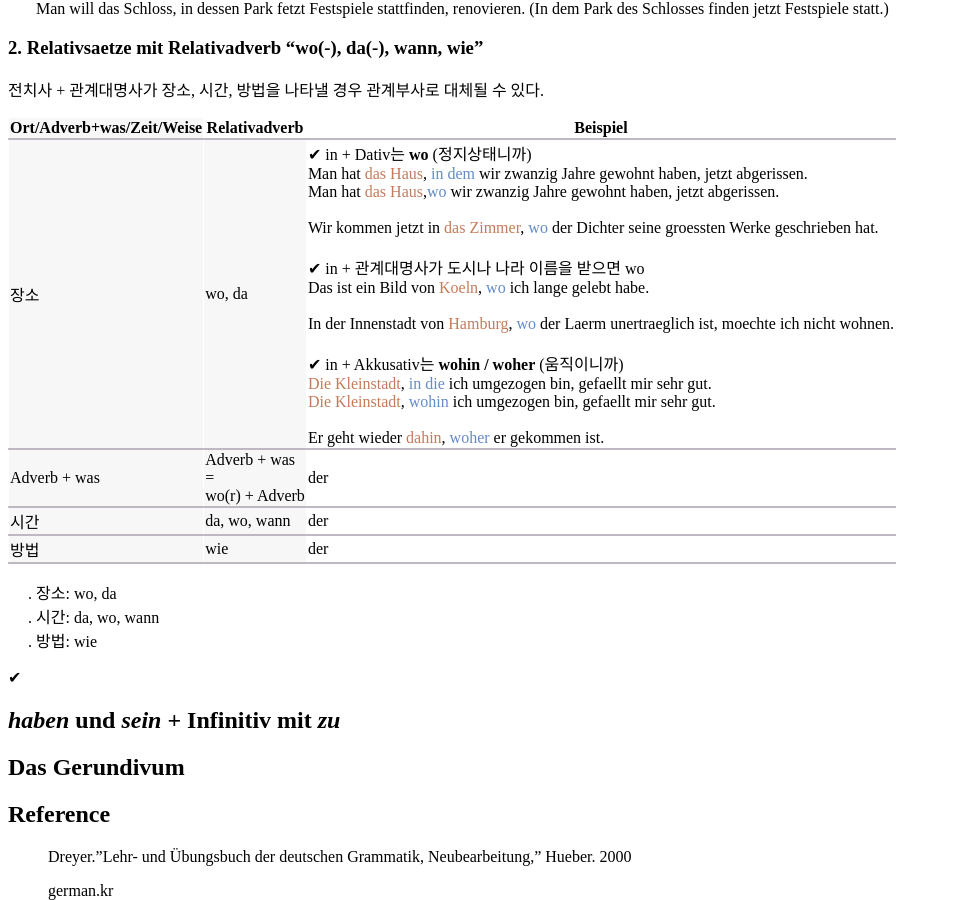
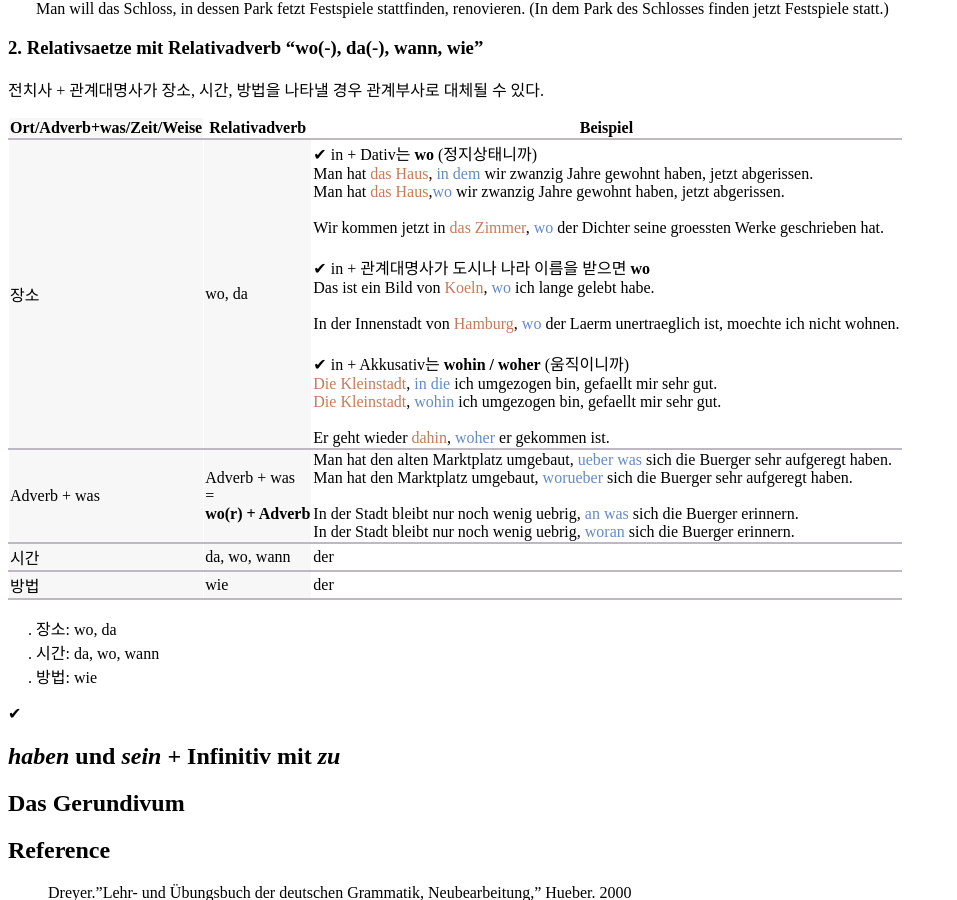
Before and after one commit to finddme/finddme.github.io, a Jekyll site: the page built from _posts/2021-01-24-DeutschGrammtik.md, in a window 1280 px wide and 900 px high, scrolled down 17584 px. Shown: the whole window, without its empty margins (0-957 px from the left). Built offline with Jekyll 4.4.1, drawn with Linux system fonts in a browser that asks for light colours.

Commit message:
Update 2021-01-24-DeutschGrammtik.md

```diff
--- a/_posts/2021-01-24-DeutschGrammtik.md
+++ b/_posts/2021-01-24-DeutschGrammtik.md
@@ -1400,8 +1400,8 @@ e.g. Einige Haeuser, *fuer die* die Nachbarn gekaempft haben, sollen erhalten bl
    <body>
      <table style="border-collapse:collapse">
        <tr><th class="line4" bgcolor="#F8F7F9">Ort/Adverb+was/Zeit/Weise</th><th class="line2">Relativadverb</th><th class="line2">Beispiel</th></tr>
-       <tr><td class= "line4">장소</td><td class= "line4">wo, da</td><td class= "line2">&#10004; in + Dativ는 <strong>wo</strong> (정지상태니까)<br>Man hat <span style="color:#C57B59">das Haus</span>, <span style="color:#648BC6">in dem</span> wir zwanzig Jahre gewohnt haben, jetzt abgerissen.<br>Man hat <span style="color:#C57B59">das Haus</span>,<span style="color:#648BC6">wo</span> wir zwanzig Jahre gewohnt haben, jetzt abgerissen.<br><br>Wir kommen jetzt in <span style="color:#C57B59">das Zimmer</span>, <span style="color:#648BC6">wo</span> der Dichter seine groessten Werke geschrieben hat.<br><br>&#10004; in + 관계대명사가 도시나 나라 이름을 받으면 wo<br>Das ist ein Bild von <span style="color:#C57B59">Koeln</span>, <span style="color:#648BC6">wo</span> ich lange gelebt habe.<br><br>In der Innenstadt von <span style="color:#C57B59">Hamburg</span>, <span style="color:#648BC6">wo</span> der Laerm unertraeglich ist, moechte ich nicht wohnen.<br><br>&#10004; in + Akkusativ는 <strong>wohin / woher</strong> (움직이니까)<br><span style="color:#C57B59">Die Kleinstadt</span>, <span style="color:#648BC6">in die</span> ich umgezogen bin, gefaellt mir sehr gut.<br><span style="color:#C57B59">Die Kleinstadt</span>, <span style="color:#648BC6">wohin</span> ich umgezogen bin, gefaellt mir sehr gut.<br><br>Er geht wieder <span style="color:#C57B59">dahin</span>, <span style="color:#648BC6">woher</span> er gekommen ist.</td></tr>
-       <tr><td class= "line4">Adverb + was</td><td class= "line4">Adverb + was <br>  =  <br> wo(r) + Adverb</td><td class= "line2">der</td></tr>
+       <tr><td class= "line4">장소</td><td class= "line4">wo, da</td><td class= "line2">&#10004; in + Dativ는 <strong>wo</strong> (정지상태니까)<br>Man hat <span style="color:#C57B59">das Haus</span>, <span style="color:#648BC6">in dem</span> wir zwanzig Jahre gewohnt haben, jetzt abgerissen.<br>Man hat <span style="color:#C57B59">das Haus</span>,<span style="color:#648BC6">wo</span> wir zwanzig Jahre gewohnt haben, jetzt abgerissen.<br><br>Wir kommen jetzt in <span style="color:#C57B59">das Zimmer</span>, <span style="color:#648BC6">wo</span> der Dichter seine groessten Werke geschrieben hat.<br><br>&#10004; in + 관계대명사가 도시나 나라 이름을 받으면 <strong>wo</strong><br>Das ist ein Bild von <span style="color:#C57B59">Koeln</span>, <span style="color:#648BC6">wo</span> ich lange gelebt habe.<br><br>In der Innenstadt von <span style="color:#C57B59">Hamburg</span>, <span style="color:#648BC6">wo</span> der Laerm unertraeglich ist, moechte ich nicht wohnen.<br><br>&#10004; in + Akkusativ는 <strong>wohin / woher</strong> (움직이니까)<br><span style="color:#C57B59">Die Kleinstadt</span>, <span style="color:#648BC6">in die</span> ich umgezogen bin, gefaellt mir sehr gut.<br><span style="color:#C57B59">Die Kleinstadt</span>, <span style="color:#648BC6">wohin</span> ich umgezogen bin, gefaellt mir sehr gut.<br><br>Er geht wieder <span style="color:#C57B59">dahin</span>, <span style="color:#648BC6">woher</span> er gekommen ist.</td></tr>
+       <tr><td class= "line4">Adverb + was</td><td class= "line4">Adverb + was <br>  =  <br> <strong>wo(r) + Adverb</strong></td><td class= "line2">Man hat den alten Marktplatz umgebaut, <span style="color:#648BC6">ueber was</span> sich die Buerger sehr aufgeregt haben.<br>Man hat den Marktplatz umgebaut, <span style="color:#648BC6">worueber</span> sich die Buerger sehr aufgeregt haben.<br><br>In der Stadt bleibt nur noch wenig uebrig, <span style="color:#648BC6">an was</span> sich die Buerger erinnern.<br>In der Stadt bleibt nur noch wenig uebrig, <span style="color:#648BC6">woran</span> sich die Buerger erinnern.</td></tr>
        <tr><td class= "line4">시간</td><td class= "line4">da, wo, wann</td><td class= "line2">der</td></tr>
        <tr><td class= "line4">방법</td><td class= "line4">wie</td><td class= "line2">der</td></tr>
     </table>
```
